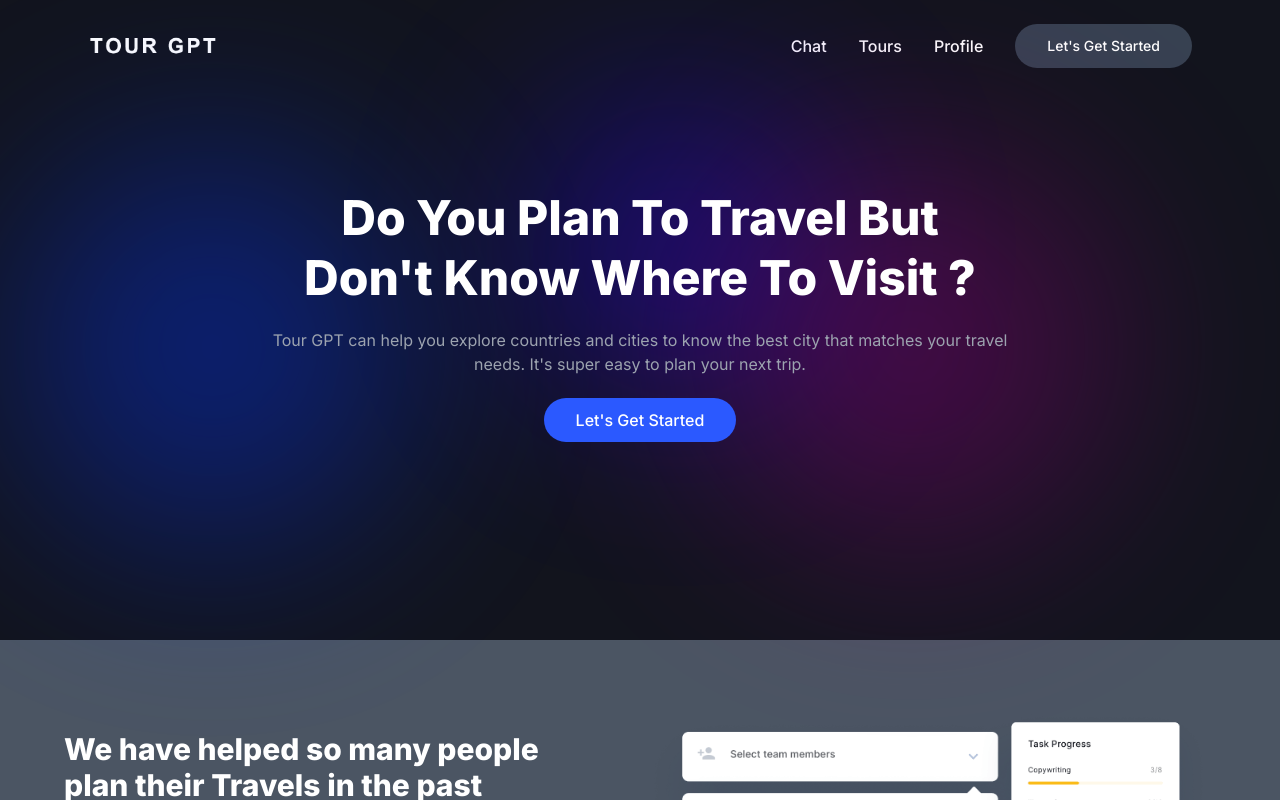
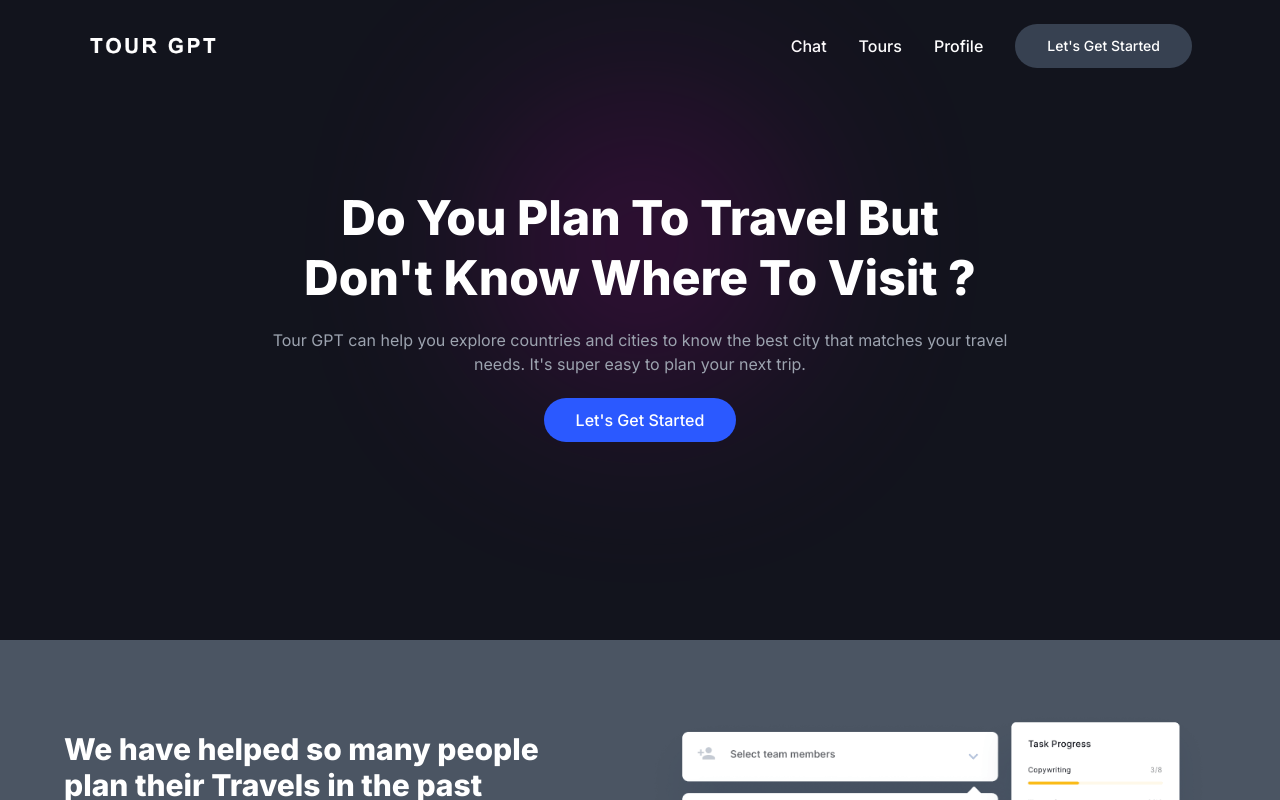
Before and after one commit to cikezmedia/tourgpt, a Next.js app: page / in a window 1280 px wide. Shown: the top 800 px of the page. Built offline with nearby package versions, Linux system fonts and the light colour scheme.

Commit message:
Added animated background

```diff
--- a/app/globals.css
+++ b/app/globals.css
@@ -31,54 +31,19 @@ body {
     top: 0px;
   }
 }
-@keyframes two {
-  0% {
-    left: 0px;
-    top: 0px;
-  }
-  25% {
-    left: 50px;
-    top: 10px;
-  }
-  50% {
-    left: 200px;
-    top: 50px;
-  }
-  75% {
-    left: 50px;
-    top: 200px;
-  }
-  100% {
-    left: 0px;
-    top: 0px;
-  }
-}
 .bgShape1 {
-  width: 400px;
-  height: 400px;
-  border-radius: 9999px;
-  position: relative;
-  animation: one 5s infinite;
-}
-.bgShape2 {
   width: 300px;
   height: 300px;
   border-radius: 9999px;
   position: relative;
-  animation: two 5s infinite;
+  animation: one 6s infinite;
 }
 .opacity50 {
-  opacity: 0.8;
+  opacity: 0.6;
 }
 .bgBlur {
   filter: blur(100px);
 }
-.bgPrimary {
-  background-color: rgba(30, 0, 255, 0.5);
-}
 .bgTeal {
-  background-color: rgba(3, 50, 239, 0.5);
-}
-.bgPurple {
   background-color: rgba(140, 0, 125, 0.5);
 }
--- a/app/page.jsx
+++ b/app/page.jsx
@@ -5,12 +5,10 @@ import Footer from "@/components/Footer";
 export default function Home() {
   return (
     <>
-      <div className="absolute flex">
+      <div className="absolute">
         <div className="bgShape1 bgTeal opacity50 bgBlur"></div>
-        <div className="bgShape2 bgPrimary opacity50 bgBlur"></div>
-        <div className="bgShape1 bgPurple opacity50 bgBlur"></div>
       </div>
-      <section className="flex flex-col max-w-3xl z-50 text-center py-24 gap-5 px-4">
+      <section className="flex flex-col max-w-3xl text-center z-50 py-24 gap-5 px-4">
         <h1 className="font-extrabold text-5xl leading-tight">
           Do You Plan To Travel But Don't Know Where To Visit ?
         </h1>
```
